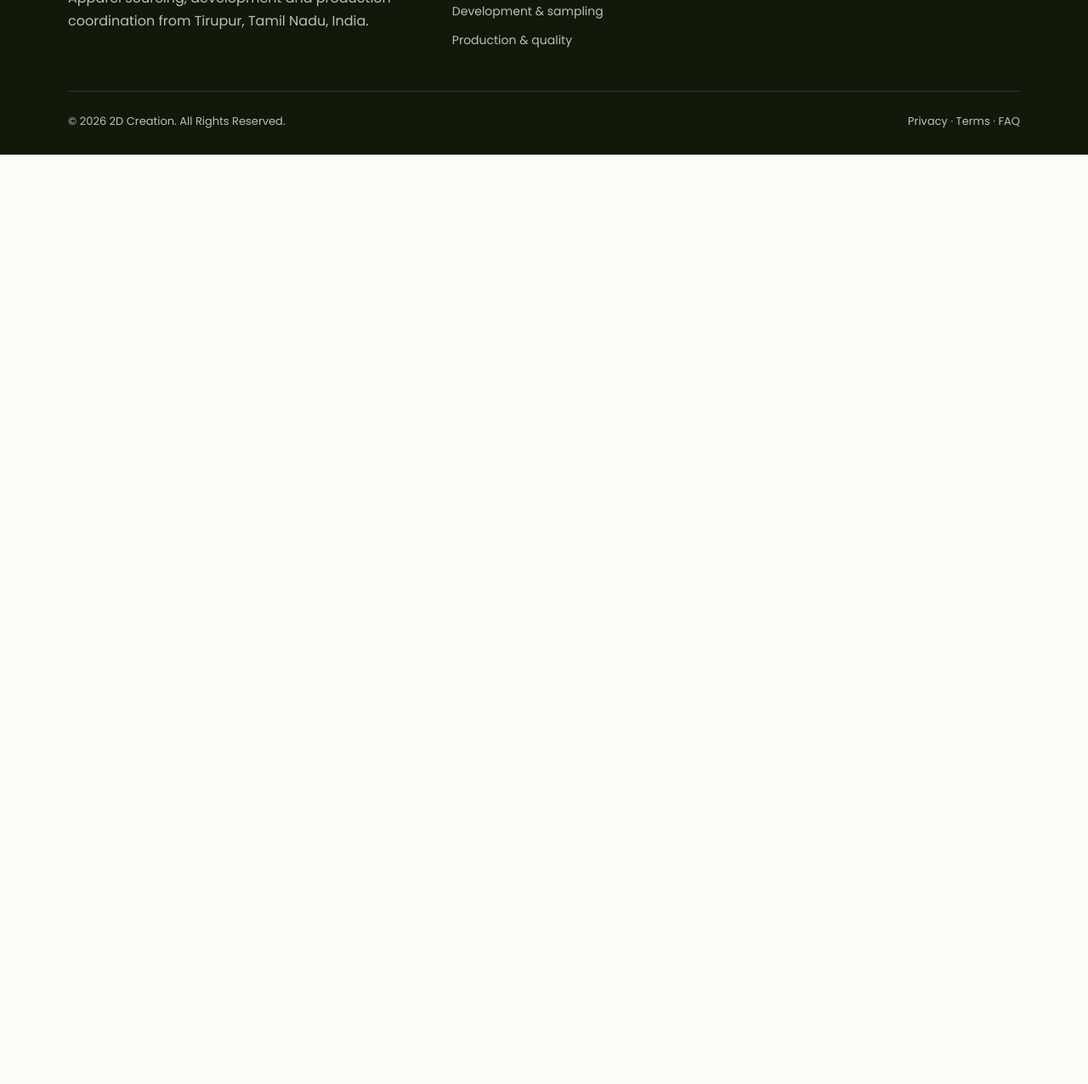
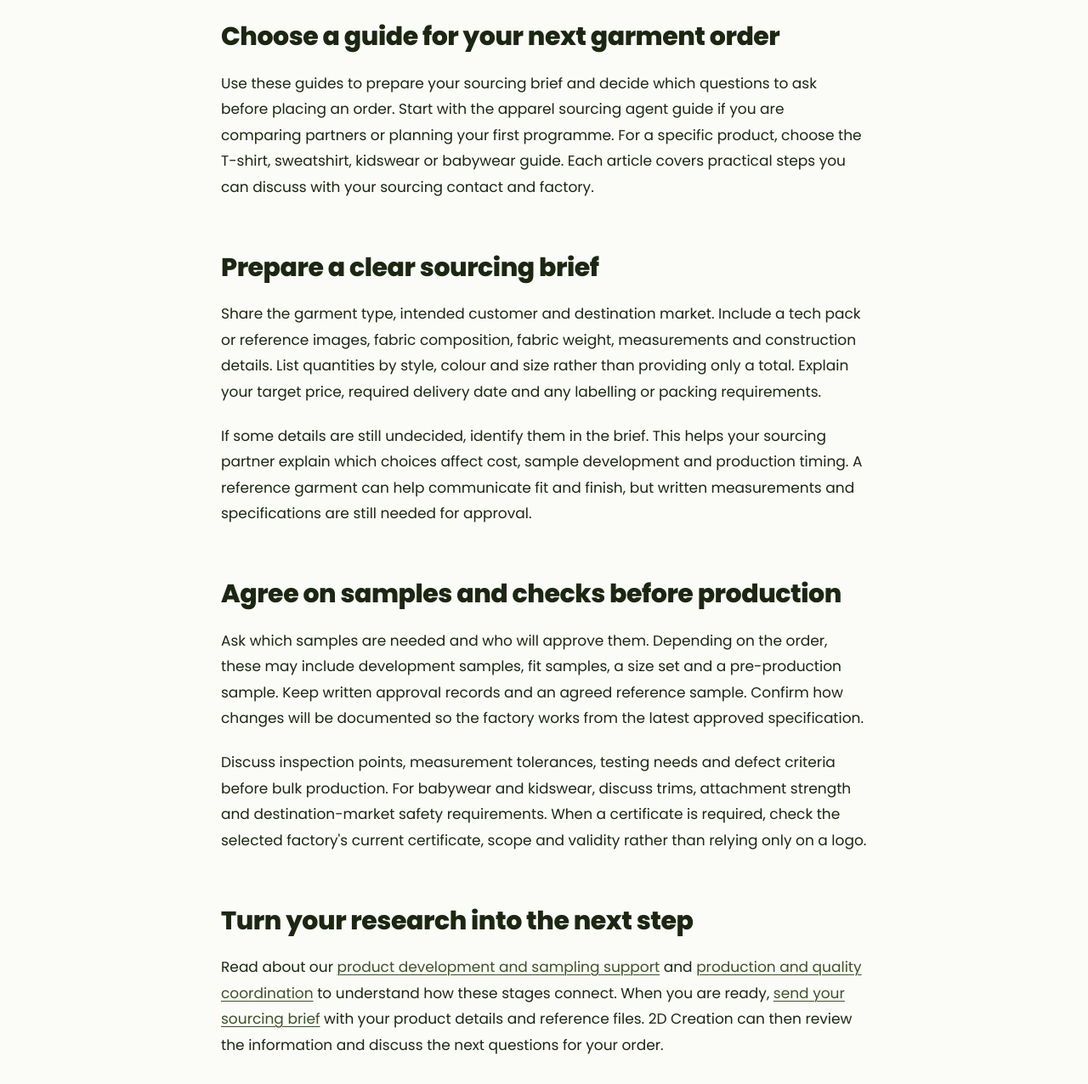
Before and after one commit to mughil/2DCREATION.IN, a plain HTML site: page blog/index.html in a window 1280 px wide. Shown: the part 1515-2791 px from the top of the page at 85% size. Before the commit the page ends 1697 px from the top, so only its background shows below. Drawn offline with Linux system fonts and the light colour scheme.

Commit message:
Add practical buyer guidance to blog listing

```diff
--- a/blog/index.html
+++ b/blog/index.html
@@ -18,6 +18,19 @@
 <article class="card"><h3><a href="/blog/t-shirt-manufacturer-india.html">T-Shirt Manufacturer India: A Practical Buyer's Guide</a></h3><p>T-shirt manufacturer India: how to brief, sample and quality-check your order, with 2D Creation coordinating factories in Tirupur, India. Send your brief today.</p><p class="small">2026-09-29</p></article>
 <article class="card"><h3><a href="/blog/apparel-sourcing-agent.html">Apparel Sourcing Agent: What Apparel Buyers Should Know</a></h3><p>Apparel sourcing agent: how to brief, sample and quality-check your order, with 2D Creation coordinating factories in Tirupur, India. Send your brief today.</p><p class="small">2026-09-28</p></article>
 <article class="card"><h3><a href="/blog/kidswear-sourcing-tirupur.html">Kidswear Sourcing Tirupur: A Practical Buyer's Guide</a></h3><p>Kidswear sourcing Tirupur: how to brief, sample and quality-check your order, with 2D Creation coordinating factories in Tirupur, India. Send your brief today.</p><p class="small">2026-09-27</p></article></div></div></section>
+
+<section class="section"><div class="wrap"><article class="blog-article">
+<h2>Choose a guide for your next garment order</h2>
+<p>Use these guides to prepare your sourcing brief and decide which questions to ask before placing an order. Start with the apparel sourcing agent guide if you are comparing partners or planning your first programme. For a specific product, choose the T-shirt, sweatshirt, kidswear or babywear guide. Each article covers practical steps you can discuss with your sourcing contact and factory.</p>
+<h2>Prepare a clear sourcing brief</h2>
+<p>Share the garment type, intended customer and destination market. Include a tech pack or reference images, fabric composition, fabric weight, measurements and construction details. List quantities by style, colour and size rather than providing only a total. Explain your target price, required delivery date and any labelling or packing requirements.</p>
+<p>If some details are still undecided, identify them in the brief. This helps your sourcing partner explain which choices affect cost, sample development and production timing. A reference garment can help communicate fit and finish, but written measurements and specifications are still needed for approval.</p>
+<h2>Agree on samples and checks before production</h2>
+<p>Ask which samples are needed and who will approve them. Depending on the order, these may include development samples, fit samples, a size set and a pre-production sample. Keep written approval records and an agreed reference sample. Confirm how changes will be documented so the factory works from the latest approved specification.</p>
+<p>Discuss inspection points, measurement tolerances, testing needs and defect criteria before bulk production. For babywear and kidswear, discuss trims, attachment strength and destination-market safety requirements. When a certificate is required, check the selected factory's current certificate, scope and validity rather than relying only on a logo.</p>
+<h2>Turn your research into the next step</h2>
+<p>Read about our <a href="/product-development-sampling.html">product development and sampling support</a> and <a href="/production-quality-control.html">production and quality coordination</a> to understand how these stages connect. When you are ready, <a href="/#quote">send your sourcing brief</a> with your product details and reference files. 2D Creation can then review the information and discuss the next questions for your order.</p>
+</article></div></section>
 </main>
 <footer class="site-footer"><div class="wrap"><div class="footer-grid"><div class="footer-brand"><a class="brand" href="/"><strong>2D</strong> CREATION</a><p>Apparel sourcing, development and production coordination from Tirupur, Tamil Nadu, India.</p></div><div class="footer-group"><h2>Services</h2><a href="/apparel-sourcing-services.html">Apparel sourcing</a><a href="/product-development-sampling.html">Development &amp; sampling</a><a href="/production-quality-control.html">Production &amp; quality</a></div><div class="footer-group"><h2>Blog</h2><a href="/blog/">All articles</a></div></div><div class="copyright"><span>© 2026 2D Creation. All Rights Reserved.</span><span><a href="/privacy.html">Privacy</a> · <a href="/terms.html">Terms</a> · <a href="/faq.html">FAQ</a></span></div></div></footer>
 </body></html>
```
